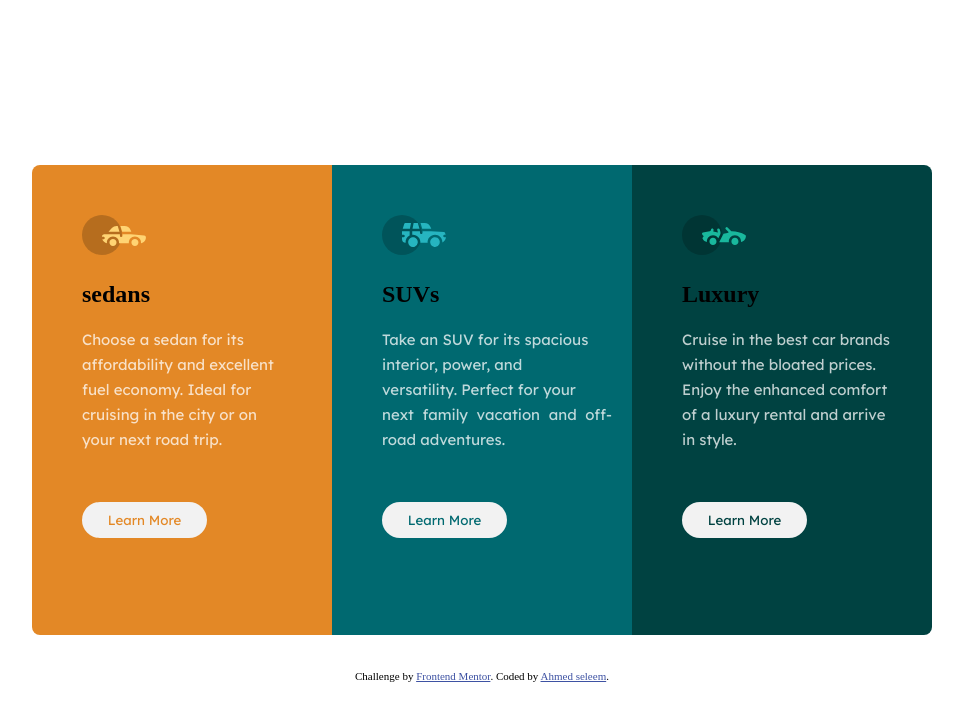
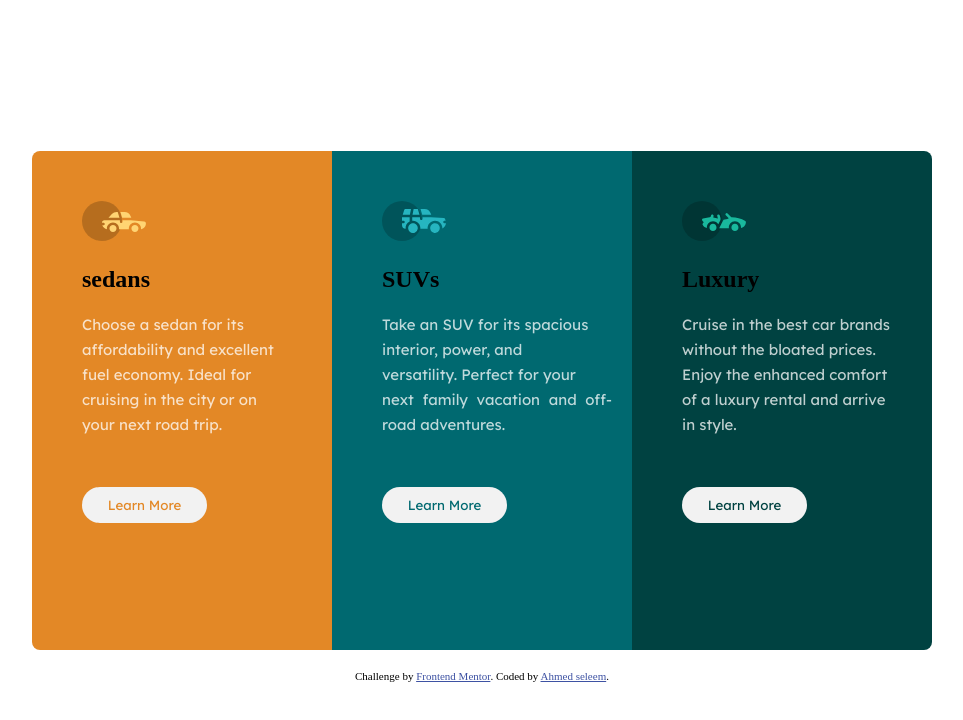
Before and after one commit to Ahmedseleem480/front-end-mentor-challenge-1, a plain HTML site: page index.html in a window 1280 px wide. Shown: the whole page, without its empty margins (158-1121 px from the left). Drawn offline with Linux system fonts and the light colour scheme.

Commit message:
updated html file

```diff
--- a/index.html
+++ b/index.html
@@ -41,7 +41,7 @@
 
     .box {
       width: 230px;
-      height: 420px;
+      height: 449px;
       text-align: justify;
       padding-left: 50px;
       padding-top: 50px;
```
